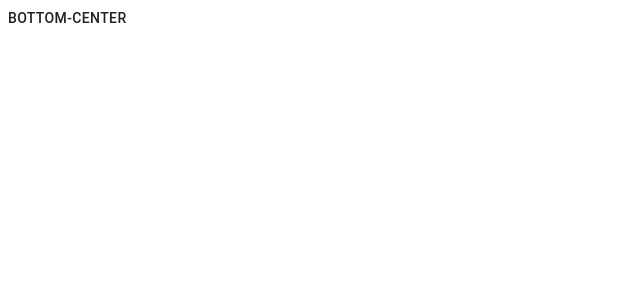
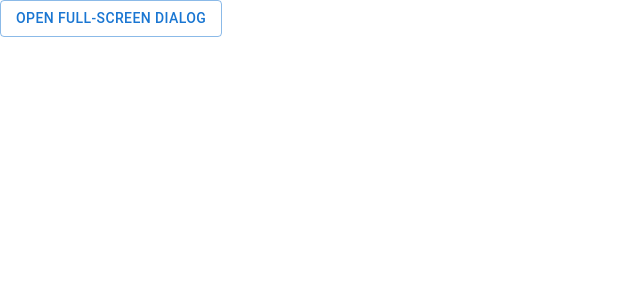
Before and after one commit to eugenehan94/React-PracticeAndTest-File, a React (Create React App) app: page / in a window 1280 px wide. Shown: the top 300 px of the page, without its empty margins (0-640 px from the left). Built offline with nearby package versions, Linux system fonts and the light colour scheme; the HTML template or start-up script is replaced by a standard one.

Commit message:
Testing dialog tag of material ui

```diff
--- a/package.json
+++ b/package.json
@@ -3,9 +3,13 @@
   "version": "0.1.0",
   "private": true,
   "dependencies": {
+    "@emotion/react": "^11.5.0",
+    "@emotion/styled": "^11.3.0",
     "@material-ui/core": "^4.12.3",
     "@material-ui/icons": "^4.11.2",
     "@material-ui/lab": "^4.0.0-alpha.60",
+    "@mui/icons-material": "^5.0.5",
+    "@mui/material": "^5.0.6",
     "@testing-library/jest-dom": "^5.14.1",
     "@testing-library/react": "^11.2.7",
     "@testing-library/user-event": "^12.8.3",
--- a/src/App.js
+++ b/src/App.js
@@ -1,44 +1,74 @@
-import React from "react";
-import Button from "@material-ui/core/Button";
-import Snackbar from "@material-ui/core/Snackbar";
+import * as React from "react";
+import Button from "@mui/material/Button";
+import Dialog from "@mui/material/Dialog";
+import ListItemText from "@mui/material/ListItemText";
+import ListItem from "@mui/material/ListItem";
+import List from "@mui/material/List";
+import Divider from "@mui/material/Divider";
+import AppBar from "@mui/material/AppBar";
+import Toolbar from "@mui/material/Toolbar";
+import IconButton from "@mui/material/IconButton";
+import Typography from "@mui/material/Typography";
+import CloseIcon from "@mui/icons-material/Close";
+import Slide from "@mui/material/Slide";
 
-export default function PositionedSnackbar() {
-  const [state, setState] = React.useState({
-    open: false,
-    vertical: "top",
-    horizontal: "center",
-  });
+const Transition = React.forwardRef(function Transition(props, ref) {
+  return <Slide direction="down" ref={ref} {...props} />;
+});
 
-  const { vertical, horizontal, open } = state;
+export default function FullScreenDialog() {
+  const [open, setOpen] = React.useState(false);
 
-  const handleClick = (newState) => () => {
-    setState({ open: true, ...newState });
+  const handleClickOpen = () => {
+    setOpen(true);
   };
 
   const handleClose = () => {
-    setState({ ...state, open: false });
+    setOpen(false);
   };
-
-  const buttons = (
-    <React.Fragment>
-      <Button
-        onClick={handleClick({ vertical: "bottom", horizontal: "center" })}
-      >
-        Bottom-Center
-      </Button>
-    </React.Fragment>
-  );
 
   return (
     <div>
-      {buttons}
-      <Snackbar
-        anchorOrigin={{ vertical, horizontal }}
+      <Button variant="outlined" onClick={handleClickOpen}>
+        Open full-screen dialog
+      </Button>
+      <Dialog
+        fullScreen
         open={open}
         onClose={handleClose}
-        message="I love snacks"
-        key={vertical + horizontal}
-      />
+        TransitionComponent={Transition}
+      >
+        {/* <AppBar sx={{ position: "relative" }}>
+          <Toolbar>
+            <IconButton
+              edge="start"
+              color="inherit"
+              onClick={handleClose}
+              aria-label="close"
+            >
+              <CloseIcon />
+            </IconButton>
+            <Typography sx={{ ml: 2, flex: 1 }} variant="h6" component="div">
+              Sound
+            </Typography>
+            <Button autoFocus color="inherit" onClick={handleClose}>
+              save
+            </Button>
+          </Toolbar>
+        </AppBar> */}
+        {/* <List>
+          <ListItem button>
+            <ListItemText primary="Phone ringtone" secondary="Titania" />
+          </ListItem>
+          <Divider />
+          <ListItem button>
+            <ListItemText
+              primary="Default notification ringtone"
+              secondary="Tethys"
+            />
+          </ListItem>
+        </List> */}
+      </Dialog>
     </div>
   );
 }
```
Also changed, not shown: 1 other file (tests, documents, lock files or other folders).
